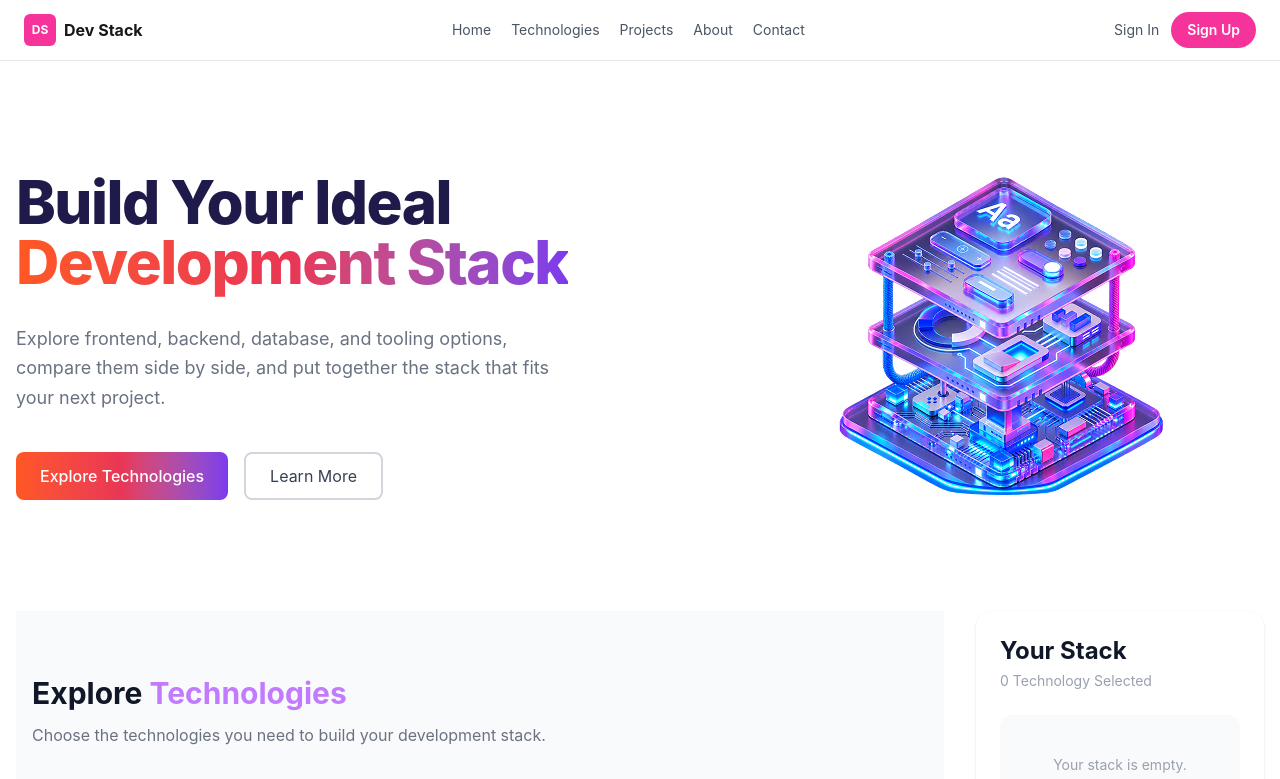
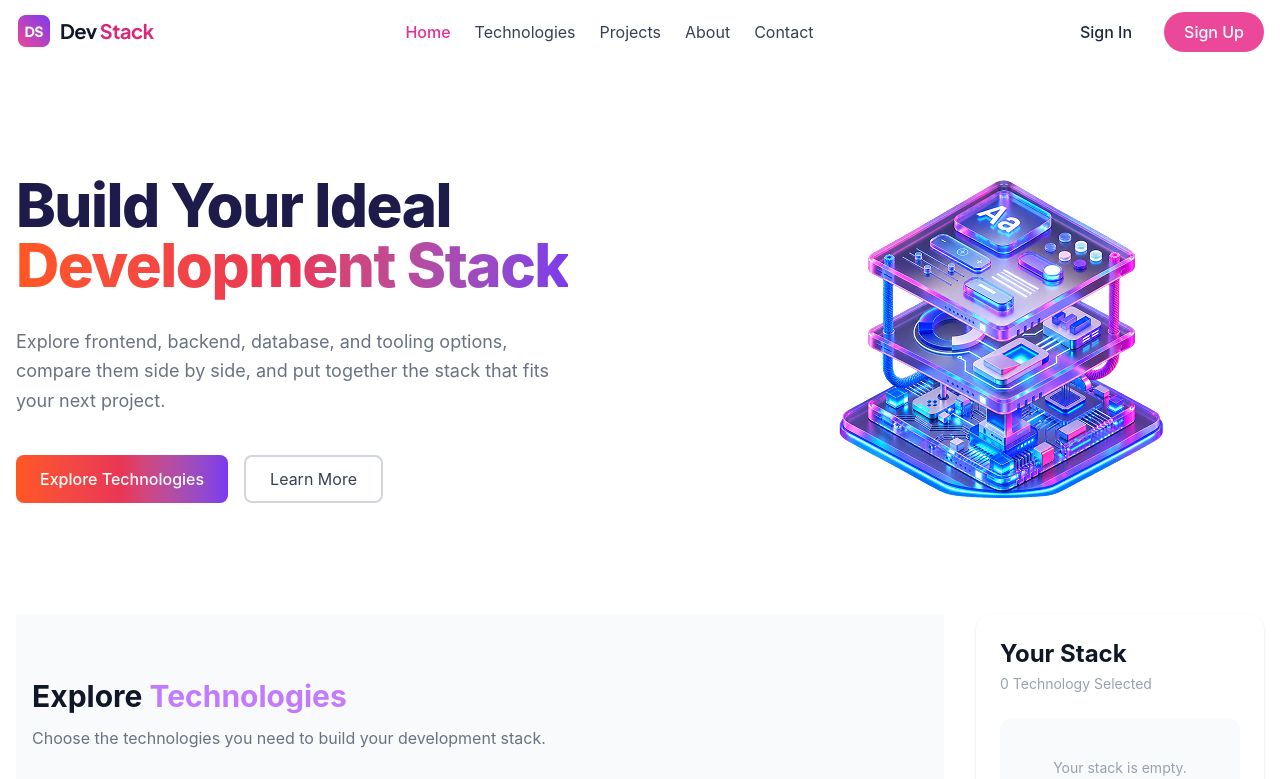
Before and after one commit to shihab0412/dev-stack-assaingment, a React (Vite) app: page / in a window 1280 px wide. Shown: the top 779 px of the page. Built offline with nearby package versions, Linux system fonts and the light colour scheme.

Commit message:
recheck everything

```diff
--- a/src/App.tsx
+++ b/src/App.tsx
@@ -6,7 +6,7 @@
 import Technologies from "./components/Technologies";
 import Sidebar from "./components/SIdebar";
 import MainLayout from "./components/MainLayout";
-import Footer from "./components/footer";
+import Footer from "./components/Footer";
 import "react-toastify/dist/ReactToastify.css";
 
 function App() {
--- a/src/components/footer.jsx
+++ b/src/components/Footer.tsx
@@ -19,7 +19,7 @@
           {/* Brand */}
           <div className="flex flex-col items-center sm:items-start">
             <h2 className="flex items-center gap-2 text-2xl font-bold text-gray-900">
-              <span className="flex h-10 w-10 shrink-0 items-center justify-center rounded-lg bg-gradient-to-r from-orange-500 via-pink-500 to-purple-500 text-sm text-white">
+              <span className="flex h-10 w-10 shrink-0 items-center justify-center rounded-lg bg-linear-to-r from-orange-500 via-pink-500 to-purple-500 text-sm text-white">
                 DS
               </span>
               <span>
--- a/src/components/Nav.tsx
+++ b/src/components/Nav.tsx
@@ -1,79 +1,115 @@
-
 import { useState } from "react";
 import { FiMenu, FiX } from "react-icons/fi";
+import logo from "../assets/logo-text.png";
 
-const Navbar = () => {
+const Nav = () => {
   const [menuOpen, setMenuOpen] = useState(false);
 
-  const links = [
-    ["Home", "#home"],
-    ["Technologies", "#technologies"],
-    ["Projects", "#projects"],
-    ["About", "#about"],
-    ["Contact", "#contact"],
-  ];
+  return (
+    <nav className="sticky top-0 z-50 container mx-auto bg-white px-4 py-3">
 
-  return (
-    <nav className="sticky top-0 z-50 border-b border-gray-200 bg-white">
-      <div className="mx-auto flex max-w-7xl items-center justify-between gap-2 px-3 py-3 sm:px-6">
+      <div className="hidden items-center justify-between md:flex">
+        <img src={logo} alt="Logo" />
 
-        {/* Hamburger: mobile only */}
+        <ul className="flex items-center gap-6 text-gray-700">
+          <li className="font-medium text-[#eb2c95]">Home</li>
+          <li>Technologies</li>
+          <li>Projects</li>
+          <li>About</li>
+          <li>Contact</li>
+        </ul>
+
+        <div className="flex items-center gap-4">
+          <button className="px-4 py-2 font-medium text-gray-800 transition">
+            Sign In
+          </button>
+
+          <button className="rounded-full bg-[#EC4899] px-5 py-2 font-medium text-white">
+            Sign Up
+          </button>
+        </div>
+      </div>
+
+      <div className="grid grid-cols-[40px_1fr_auto] items-center gap-2 md:hidden">
         <button
           onClick={() => setMenuOpen(!menuOpen)}
-          className="shrink-0 p-1 text-2xl text-gray-700 md:hidden"
+          className="text-3xl text-gray-700"
           aria-label="Toggle menu"
           aria-expanded={menuOpen}
         >
           {menuOpen ? <FiX /> : <FiMenu />}
         </button>
 
-        {/* Logo */}
-        <a href="#home" className="flex shrink-0 items-center gap-2">
-          <span className="flex h-8 w-8 items-center justify-center rounded-md bg-pink-500 text-xs font-bold text-white">
-            DS
-          </span>
-          <span className="whitespace-nowrap text-sm font-bold sm:text-base">
-            Dev Stack
-          </span>
-        </a>
-
-        {/* Desktop links */}
-        <div className="hidden items-center gap-5 md:flex">
-          {links.map(([name, href]) => (
-            <a key={name} href={href} className="text-sm text-gray-600 hover:text-pink-500">
-              {name}
-            </a>
-          ))}
+        <div className="flex justify-center">
+          <img
+            src={logo}
+            alt="Logo"
+            className="w-28 max-w-full object-contain"
+          />
         </div>
 
-        {/* Sign in / Sign up: all screen sizes */}
-        <div className="flex shrink-0 items-center gap-2 sm:gap-3">
-          <button className="whitespace-nowrap text-xs text-gray-600 sm:text-sm">
+        <div className="flex items-center gap-2">
+          <button className="whitespace-nowrap px-1 py-2 text-xs font-medium text-gray-800">
             Sign In
           </button>
-          <button className="whitespace-nowrap rounded-full bg-pink-500 px-3 py-2 text-xs font-semibold text-white sm:px-4 sm:text-sm">
+
+          <button className="whitespace-nowrap rounded-full bg-[#EC4899] px-3 py-2 text-xs font-medium text-white">
             Sign Up
           </button>
         </div>
       </div>
+      {menuOpen && (
+        <ul className="mt-3 border-t border-gray-200 bg-white py-2 md:hidden">
+          <li>
+            <a
+              href="#home"
+              onClick={() => setMenuOpen(false)}
+              className="block px-4 py-3 text-[#eb2c95]"
+            >
+              Home
+            </a>
+          </li>
+          <li>
+            <a
+              href="#technologies"
+              onClick={() => setMenuOpen(false)}
+              className="block px-4 py-3 text-gray-700"
+            >
+              Technologies
+            </a>
+          </li>
+          <li>
+            <a
+              href="#projects"
+              onClick={() => setMenuOpen(false)}
+              className="block px-4 py-3 text-gray-700"
+            >
+              Projects
+            </a>
+          </li>
+          <li>
+            <a
+              href="#about"
+              onClick={() => setMenuOpen(false)}
+              className="block px-4 py-3 text-gray-700"
+            >
+              About
+            </a>
+          </li>
+          <li>
+            <a
+              href="#contact"
+              onClick={() => setMenuOpen(false)}
+              className="block px-4 py-3 text-gray-700"
+            >
+              Contact
+            </a>
+          </li>
+        </ul>
+      )}
 
-      {/* Mobile dropdown */}
-      {menuOpen && (
-        <div className="border-t border-gray-100 bg-white px-4 py-3 md:hidden">
-          {links.map(([name, href]) => (
-            <a
-              key={name}
-              href={href}
-              onClick={() => setMenuOpen(false)}
-              className="block rounded-lg px-3 py-3 text-sm text-gray-700 hover:bg-pink-50 hover:text-pink-500"
-            >
-              {name}
-            </a>
-          ))}
-        </div>
-      )}
     </nav>
   );
 };
 
-export default Navbar;
+export default Nav;
```
